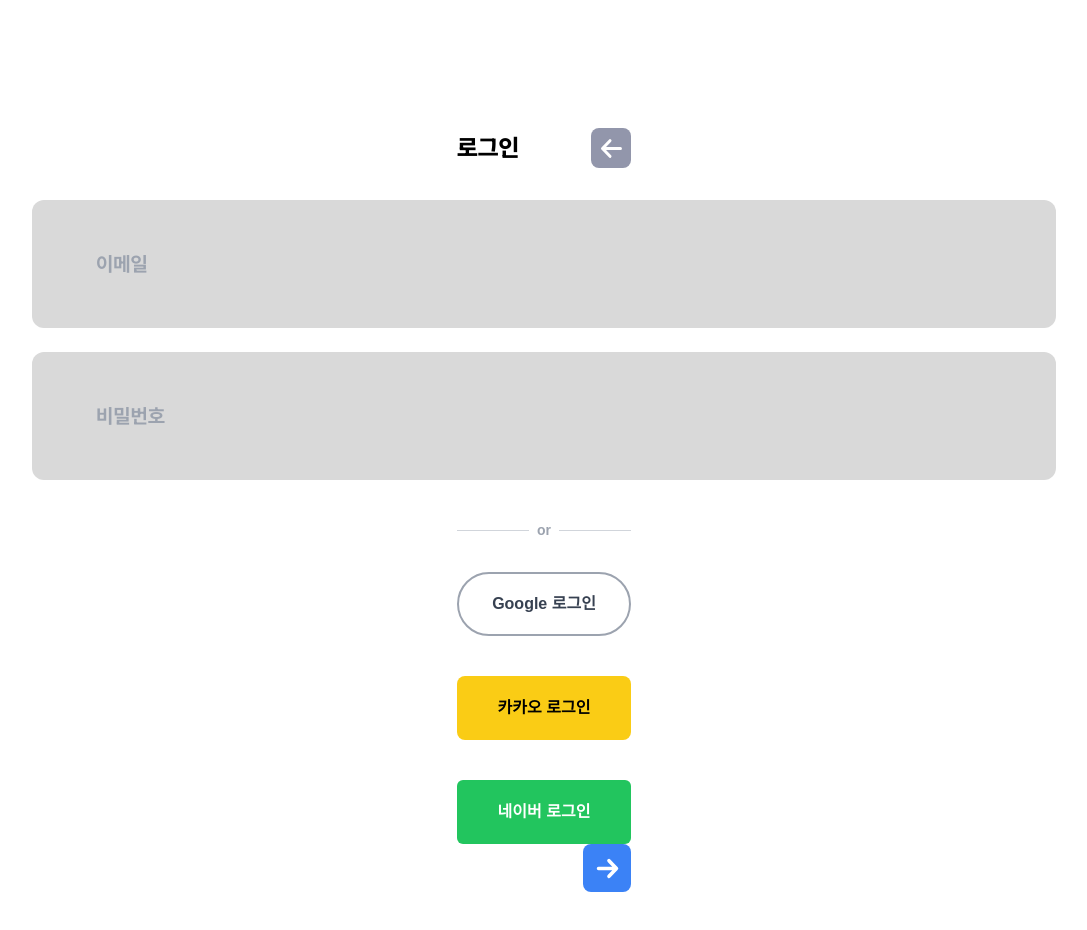
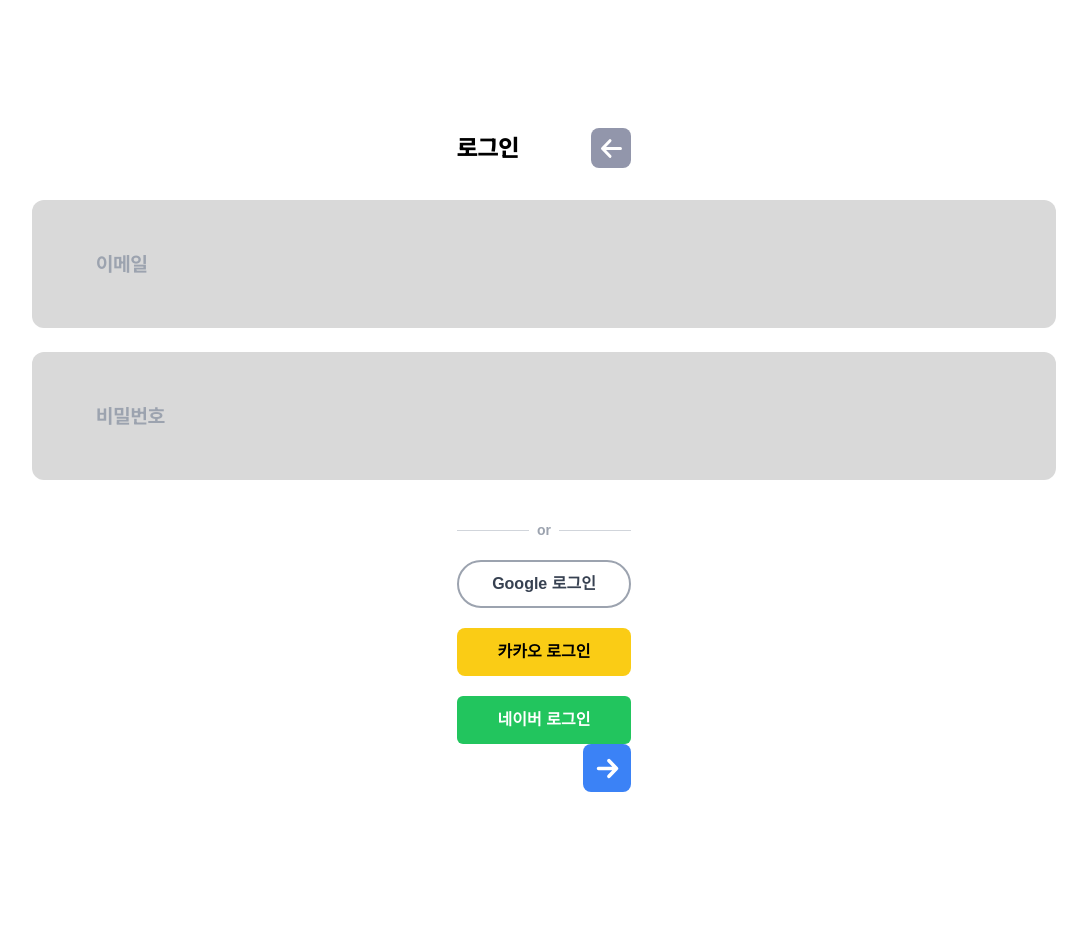
Before and after one commit to Meetup-Project/Meetup_front, a Next.js app: page /SignIn in a window 1280 px wide. Shown: the top 930 px of the page, without its empty margins (96-1183 px from the left). Built offline with nearby package versions, Linux system fonts and the light colour scheme.

Commit message:
로그인 오어스 버튼 수정

```diff
--- a/app/pages/signin.tsx
+++ b/app/pages/signin.tsx
@@ -64,10 +64,10 @@
       </div>
 
       {/*Oauth 부분*/}
-      <div className='w-full max-w-md flex flex-col gap-10 mt-8'>
-        <button className='border-2 border-gray-400 rounded-full w-full h-16 text-gray-700 font-semibold'>Google 로그인</button>
-        <button className='w-full h-16 rounded-lg bg-yellow-400 text-black font-semibold'>카카오 로그인</button>
-        <button className='w-full h-16 rounded-md bg-green-500 text-white font-semibold'>네이버 로그인</button>
+      <div className='w-full max-w-md flex flex-col gap-5 mt-5'>
+        <button className='border-2 border-gray-400 rounded-full w-full h-12 text-gray-700 font-semibold'>Google 로그인</button>
+        <button className='w-full h-12 rounded-lg bg-yellow-400 text-black font-semibold'>카카오 로그인</button>
+        <button className='w-full h-12 rounded-md bg-green-500 text-white font-semibold'>네이버 로그인</button>
       </div>
 
       {/*넘어가는 버튼*/}
```
